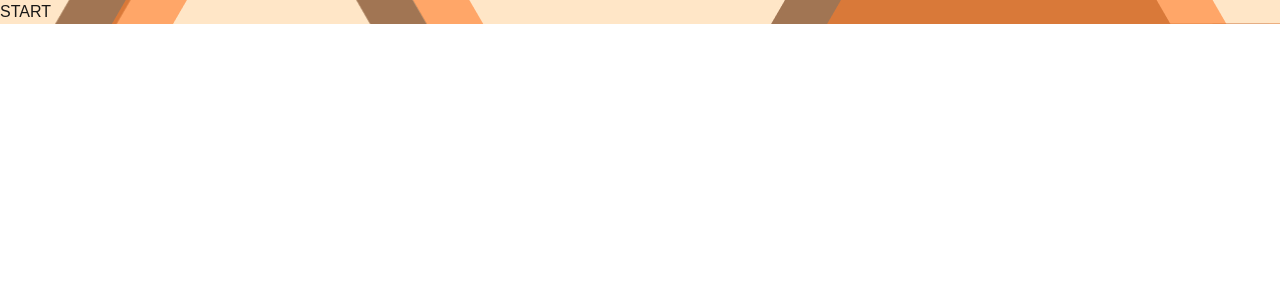
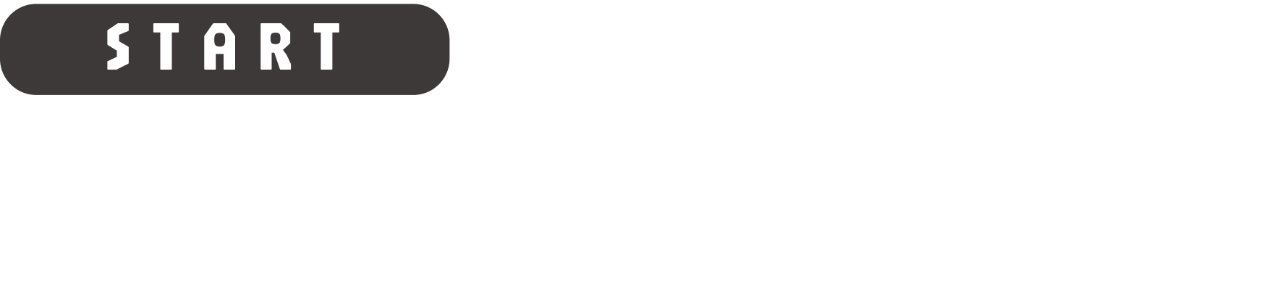
Before and after one commit to navyney/KOMBAT, a Next.js app in the folder frontend/: page /start in a window 1280 px wide. Shown: the top 300 px of the page. Built offline with nearby package versions, Linux system fonts and the light colour scheme.

Commit message:
change start page ( logo , start button )

```diff
--- a/frontend/src/app/start/page.tsx
+++ b/frontend/src/app/start/page.tsx
@@ -22,24 +22,35 @@
 "use client";
 
 import { useRouter } from "next/navigation";
+import Image from "next/image";
 
 export default function StartPage() {
     const router = useRouter();
 
     return (
+        <main>
             <div
                 className="flex flex-col items-center justify-center min-h-screen bg-cover bg-center w-full h-full"
-            style={{ backgroundImage: "url('/image/Desktop - 1.png')",
-                     //backgroundSize: "1920px 1080px",
-                     backgroundPosition: "center",
-            }}
-        >
-            <button
+                style={{
+                    backgroundImage: "url('/image/Desktop - 1.png')",
+                    //backgroundSize: "1920px 1080px",
+                    backgroundPosition: "center",
+                }}
+            ></div>
+
+            <div
                 onClick={() => router.push("/select-mode")}
-                className="mt-8 px-8 py-4 bg-gray-800 text-white text-2xl font-bold rounded-lg shadow-lg hover:bg-gray-700 transition"
+                className="absolute cursor-pointer bottom-80 left-[calc(33%+100px)]"
             >
-                START
-            </button>
-        </div>
+                <Image
+                    src="/image/startbutton.png"
+                    alt="End Turn"
+                    width={450}
+                    height={450}
+                    className="hover:opacity-90 transition-opacity"
+                />
+            </div>
+
+        </main>
     );
 }
```
Also changed, not shown: frontend/public/image/startbutton.png (added).
